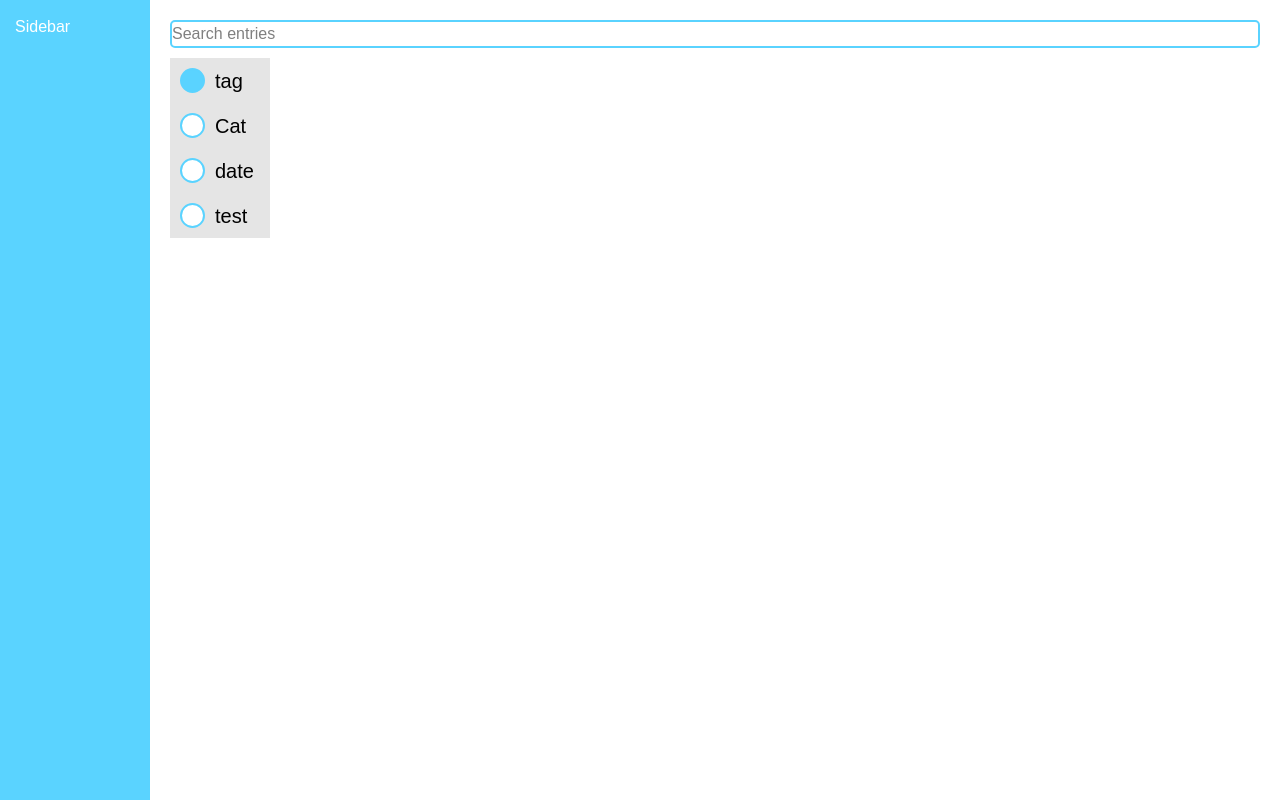
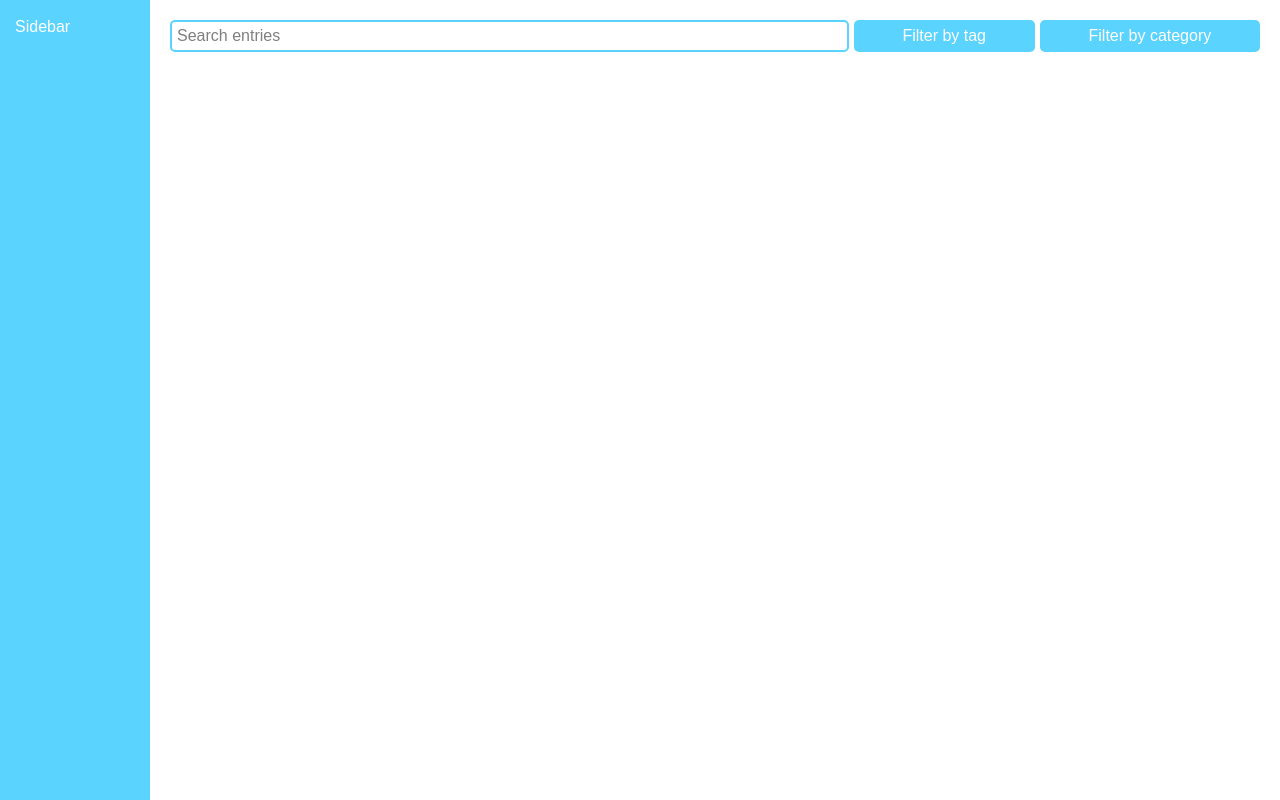
Before and after one commit to Abdelrhman2607/Music-Archive, a Next.js app: page / in a window 1280 px wide. Built offline with nearby package versions, Linux system fonts and the light colour scheme.

Commit message:
Search Area html restructuring

```diff
--- /dev/null
+++ b/app/components/Search/searchArea.module.css
@@ -0,0 +1,18 @@
+
+.searchArea{
+    display: flex;
+    flex-direction: row;
+    gap: 5px;
+
+}
+
+.filterButton{
+    border-radius: 5px;
+    background-color: var(--Blue);
+    color: var(--White);
+    padding: 3px;
+    height: var(--SearchAreaDefaultHeight);
+    font-size: clamp(0px, 16px, 50px);
+    cursor: pointer;
+    flex-grow: 1;
+}
--- /dev/null
+++ b/app/components/Search/searchArea.tsx
@@ -0,0 +1,13 @@
+import styles from './searchArea.module.css';
+import Searchbar from './searchbar';
+
+export default function SearchArea() {
+  return (
+    <div className={styles.searchArea}>
+      <Searchbar />
+      <button className={styles.filterButton}>Filter by tag</button>
+      <button className={styles.filterButton}>Filter by category</button>
+    </div>
+
+  );
+}
--- /dev/null
+++ b/app/components/Search/searchbar.module.css
@@ -0,0 +1,17 @@
+
+.searchbar{
+    padding: 5px;
+    margin-bottom: 10px;
+    height: var(--SearchAreaDefaultHeight);
+    flex-grow: 5;
+    background-color: var(--White);
+    border-radius: 5px;
+    border: solid var(--Blue) 2px;
+    cursor: pointer;
+}
+
+.searchbar:focus{
+    cursor: default;
+    outline: none;
+    background-color: var(--Gray);
+}
--- /dev/null
+++ b/app/components/Search/searchbar.tsx
@@ -0,0 +1,7 @@
+import styles from './searchbar.module.css';
+
+export default function Searchbar() {
+  return (
+        <input type='text' placeholder="Search entries" className={styles.searchbar}/>
+  );
+}
--- a/app/components/radioSet.module.css
+++ b/app/components/radioSet.module.css
@@ -1,8 +1,3 @@
-
-.radioSet{
-    gap: 0px;
-    display: inline-block;
-}
 
 .primitiveRadio{
     opacity: 0;
@@ -28,6 +23,8 @@
 
     border: solid var(--Blue) 2px;
     border-radius: 50%;
+
+    cursor: pointer;
 }
 
 .primitiveRadio:checked ~ .customRadio{
--- a/app/components/radioSet.tsx
+++ b/app/components/radioSet.tsx
@@ -4,7 +4,7 @@ import styles from './radioSet.module.css';
 
 export default function RadioSet({ optionsText }: { optionsText: string[] }) {
   return (
-    <div className={styles.radioSet}>
+    <div>
       {optionsText.map((option, index) => {
         return(<RadioOption optionText={option} key={index} isDefault={index===0} />);
         }
--- a/app/components/searchbar.module.css
+++ /dev/null
@@ -1,10 +0,0 @@
-
-.searchbarBase, .searchbarBase:focus{
-    display: flex;
-    flex-direction: row;
-    margin-bottom: 10px;
-
-    background-color: var(--White);
-    border-radius: 5px;
-    border: solid var(--Blue) 2px;
-}
--- a/app/components/searchbar.tsx
+++ /dev/null
@@ -1,11 +0,0 @@
-import styles from './searchbar.module.css';
-
-export default function Searchbar() {
-  return (
-    <form className={styles.searchbarBase}>
-      <div className='flex-4'>
-        <input type='text' placeholder="Search entries" className='w-full h-full'/>
-      </div>
-    </form>
-  );
-}
--- a/app/components/sidebar.module.css
+++ b/app/components/sidebar.module.css
@@ -10,5 +10,5 @@
     padding: 15px;
 
     background-color: var(--Blue);
-    color: rgb(255, 255, 255);
+    color: var(--White);
 }
--- a/app/globals.css
+++ b/app/globals.css
@@ -4,6 +4,8 @@
   --Blue: #5AD3FF;
   --Gray: #e5e5e5;
   --White: #ffffff;
+
+  --SearchAreaDefaultHeight: 32px;
 }
 
 body {
--- a/app/page.tsx
+++ b/app/page.tsx
@@ -1,6 +1,6 @@
+import SearchArea from './components/Search/searchArea';
 import Sidebar from './components/sidebar';
-import Searchbar from './components/searchbar';
-import RadioSet from './components/radioSet'
+
 
 export default function Home() {
   return (
@@ -8,9 +8,8 @@ export default function Home() {
       <Sidebar />
       <main className='flex-1 p-5'>
         <div>
-          <Searchbar />
+          <SearchArea />
         </div>
-        <RadioSet optionsText={["tag", "Cat", 'date', 'test']}/>
       </main>
     </div>
   );
```
